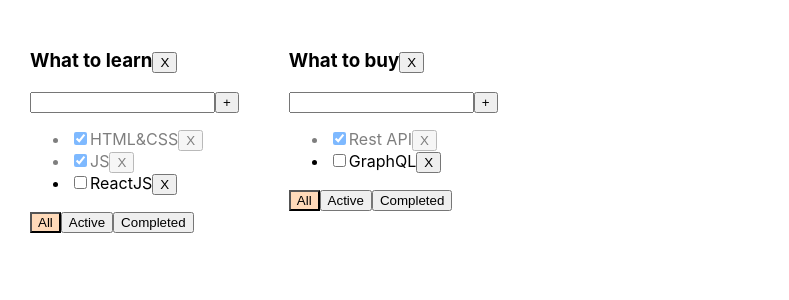
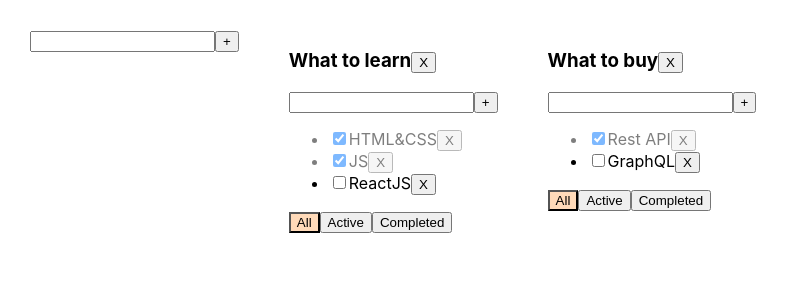
Before and after one commit to Ristretto1/inc_todolist_independent, a React (Create React App) app: page / in a window 1280 px wide. Shown: the top 300 px of the page, without its empty margins (0-789 px from the left). Built offline with nearby package versions, Linux system fonts and the light colour scheme.

Commit message:
add addtdl action

```diff
--- a/src/App.tsx
+++ b/src/App.tsx
@@ -2,6 +2,7 @@ import React, {useState} from 'react';
 import './App.css';
 import {v1} from 'uuid';
 import {Todolist} from './components/Todolist';
+import {InputBlock} from './components/InputBlock/InputBlock';
 
 export type TaskType = {
     id: string,
@@ -50,24 +51,35 @@ function App() {
             ...tdl, filter: value
         } : tdl))
     }
-
     const removeTask = (tdlId: string, taskId: string) => {
         setTasks({
             ...tasks, [tdlId]: tasks[tdlId].filter(t => t.id !== taskId)
         })
     }
-
     const addTask = (tdlId: string, title: string) => {
         const newTask = {id: v1(), task: title, isDone: false}
         setTasks({...tasks, [tdlId]: [newTask, ...tasks[tdlId]]})
     }
+    const checkboxStatusSwitcher = (tdlId: string, id: string, status: boolean) => {
+        setTasks({...tasks, [tdlId]: tasks[tdlId].map(t => t.id === id ? {...t, isDone: status} : t)})
+    }
 
-    const checkboxStatusSwitcher = (tdlId: string, id: string, status: boolean) => {
-        setTasks({...tasks, [tdlId]: tasks[tdlId].map(t=> t.id === id ? {...t, isDone: status} : t)})
+    const removeTdl = (tdlId: string) => {
+        setTodolists(todolists.filter(tdl => tdl.id !== tdlId))
+        delete tasks[tdlId]
+        setTasks({...tasks})
+    }
+    const addTdl = (title: string) => {
+        const newTdlId = v1()
+        const newTdl: TodolistType = {id: newTdlId, title: title, filter: 'all'}
+        setTodolists([newTdl, ...todolists])
+        setTasks({...tasks, [newTdlId]: []})
     }
 
     return (
         <div className="App">
+            <InputBlock callback={addTdl}/>
+
             {todolists.map(tdl => {
                 let filteredTasks = tasks[tdl.id]
                 if (tdl.filter === 'completed') filteredTasks = tasks[tdl.id].filter(t => t.isDone)
@@ -83,6 +95,7 @@ function App() {
                         checkboxStatusSwitcher={checkboxStatusSwitcher}
                         filter={tdl.filter}
                         tdlTitle={tdl.title}
+                        removeTdl={removeTdl}
                     />
                 )
             })}
--- a/src/components/TdlTitleBlock.tsx
+++ b/src/components/TdlTitleBlock.tsx
@@ -1,16 +1,20 @@
 import React from 'react';
 import {Button} from './Button';
 
-type TdlTitleBlockPropsType ={
+type TdlTitleBlockPropsType = {
     title: string
+    removeTdl: (tdlId: string) => void
+    tdlId: string
 }
 
-export const TdlTitleBlock: React.FC<TdlTitleBlockPropsType> = ({title}) => {
+export const TdlTitleBlock: React.FC<TdlTitleBlockPropsType> = ({tdlId, title, removeTdl}) => {
+
+    const onRemoveTdlHandler = () => removeTdl(tdlId)
+
     return (
         <h3>
             {title}
-            <Button name={'X'} callback={() => {
-            }}/>
+            <Button name={'X'} callback={onRemoveTdlHandler}/>
         </h3>
     );
 };
--- a/src/components/Todolist.tsx
+++ b/src/components/Todolist.tsx
@@ -14,17 +14,19 @@ type TodolistPropsType = {
     filter: FilterType
     tdlTitle: string
     tdlId: string
+    removeTdl: (tdlId: string) => void
 }
 
-export const Todolist: React.FC<TodolistPropsType> = ({tasks, filterSwitcher, removeTask, addTask, checkboxStatusSwitcher, filter, tdlTitle, tdlId}) => {
+export const Todolist: React.FC<TodolistPropsType> = ({tasks, filterSwitcher, removeTask, addTask, checkboxStatusSwitcher, filter, tdlTitle, tdlId, removeTdl}) => {
 
     const onAddTaskHandler = (title: string) => addTask(tdlId, title)
-
 
     return (
         <div>
             <TdlTitleBlock
+                tdlId={tdlId}
                 title={tdlTitle}
+                removeTdl={removeTdl}
             />
             <InputBlock
                 callback={onAddTaskHandler}
```
